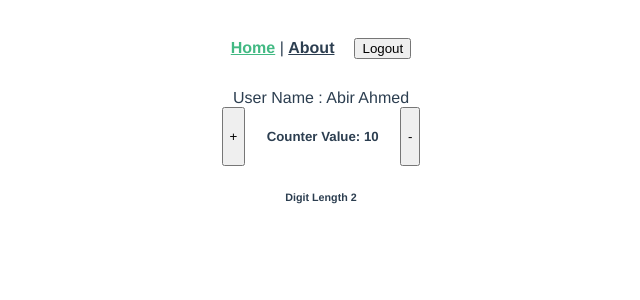
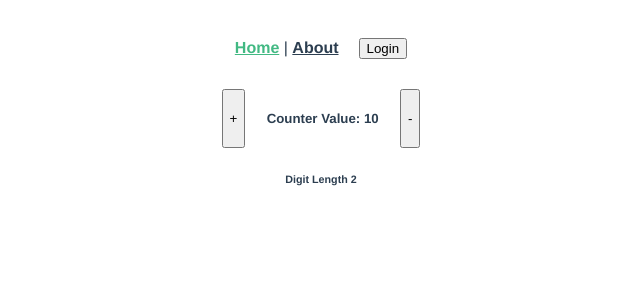
Before and after one commit to alamgirweb11/pinia, a Vue app: page / in a window 1280 px wide. Shown: the top 300 px of the page, without its empty margins (319-959 px from the left). Built offline with nearby package versions, Linux system fonts and the light colour scheme.

Commit message:
use asyc await in actions

```diff
--- a/src/stores/auth.js
+++ b/src/stores/auth.js
@@ -2,19 +2,22 @@ import { defineStore } from 'pinia'
 
 export const useAuthUser = defineStore('authUser', {
   state: () => ({
-    isAuthenticate: true,
-    user: {
-      name: 'Abir Ahmed',
-      email: 'abir@gmail.com'
-    }
+    isAuthenticate: false,
+    user: {}
   }),
+  getters: {
+    fullName: (state) => `${state.user.first_name} ${state.user.last_name}`
+  },
   actions: {
     logout () {
       this.isAuthenticate = false
     },
 
-    login () {
-      this.$reset()
+    async login () {
+      const res = await fetch('https://reqres.in/api/users/2')
+      const { data } = await res.json()
+      this.user = data
+      this.isAuthenticate = true
     }
   }
 })
--- a/src/views/HomeView.vue
+++ b/src/views/HomeView.vue
@@ -3,11 +3,11 @@ import { storeToRefs } from 'pinia'
 import CounterComponent from '@/components/CounterComponent.vue'
 import { useAuthUser } from '@/stores/auth'
 const authStore = useAuthUser()
-const { isAuthenticate, user } = storeToRefs(authStore)
+const { isAuthenticate, fullName } = storeToRefs(authStore)
 </script>
 <template>
   <div class="home">
-    <div v-if="isAuthenticate">User Name : {{ user.name }}</div>
+    <div v-if="isAuthenticate">User Name : {{ fullName }}</div>
    <CounterComponent />
   </div>
 </template>
```
